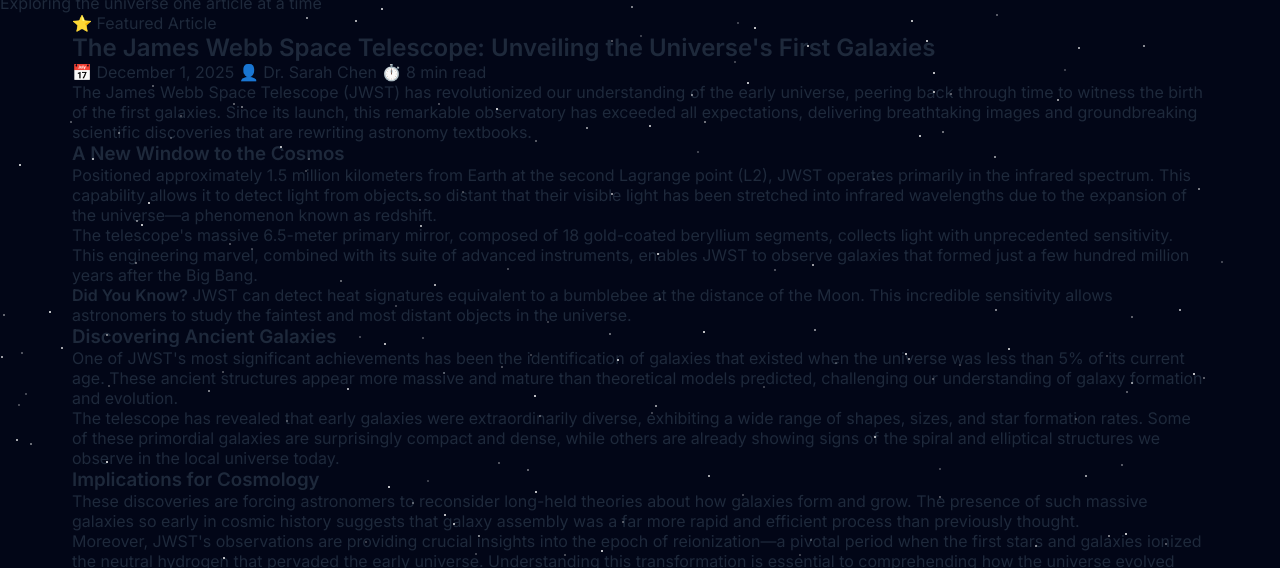
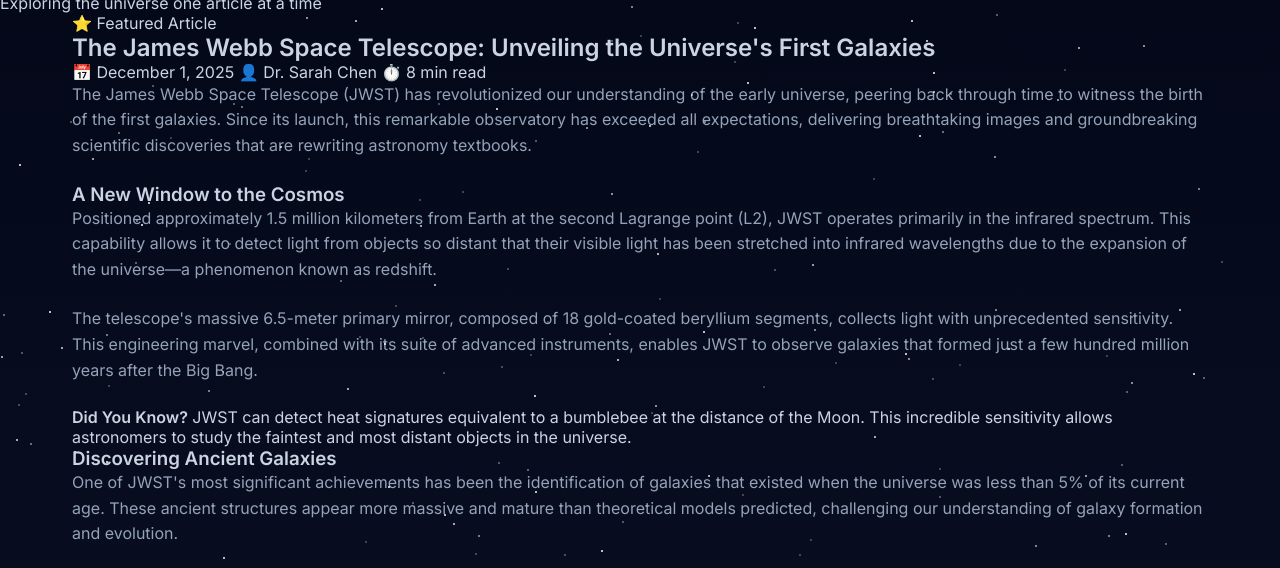
Before and after one commit to thetriastrophiles-maa/Astrophiles, a plain HTML site: page blog.html in a window 1280 px wide. Shown: the part 237-805 px from the top of the page. Drawn offline with Linux system fonts and the light colour scheme.

Commit message:
Blog page

```diff
--- a/css/style.css
+++ b/css/style.css
@@ -16,8 +16,9 @@
 
         body {
             font-family: 'Inter', sans-serif;
-            color: var(--text);
-            background: var(--darker);
+            color: #cbd5e1; /* Set a default text color */
+            background: linear-gradient(to bottom, #020617, #0f172a);
+            min-height: 100vh;
             overflow-x: hidden;
         }
 
@@ -358,3 +359,10 @@
                 font-size: 1.1rem;
             }
         }
+
+        .blog-content p,
+        .article-full p {
+            color: #94a3b8;
+            line-height: 1.6;
+            margin-bottom: 1.5rem;
+        }
```
Also changed, not shown: about.html (+2 -1 lines).
